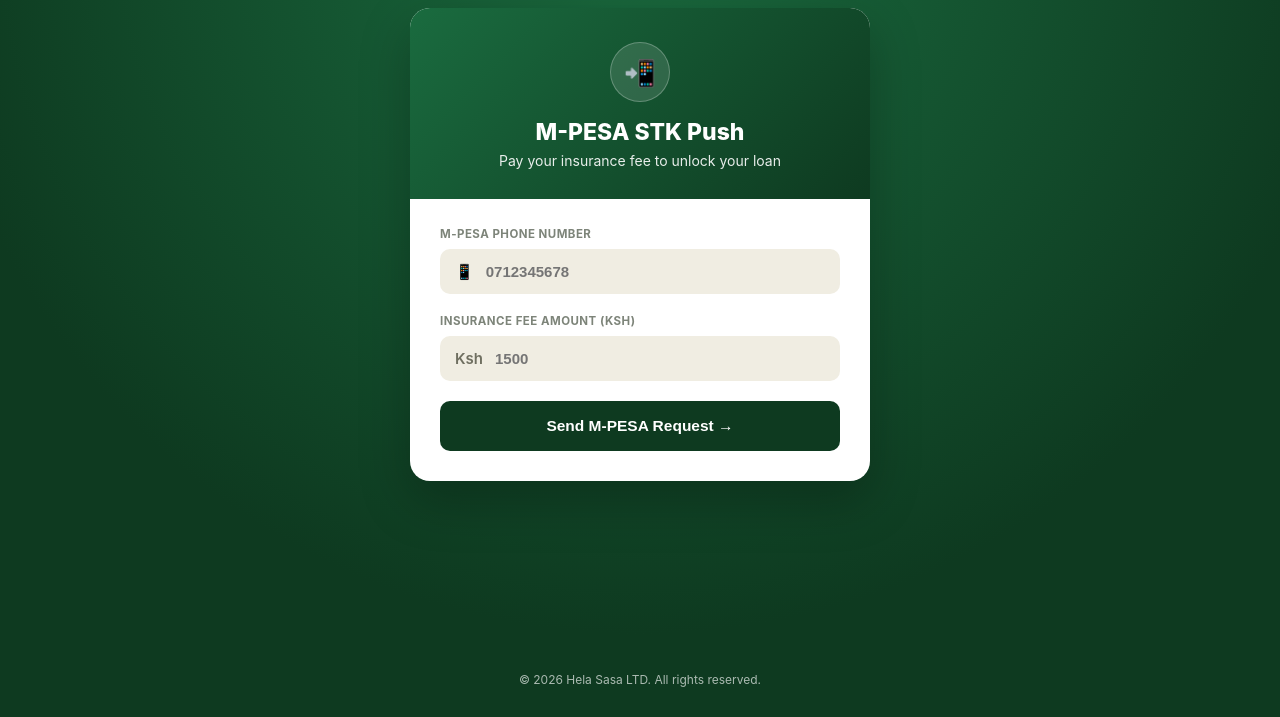
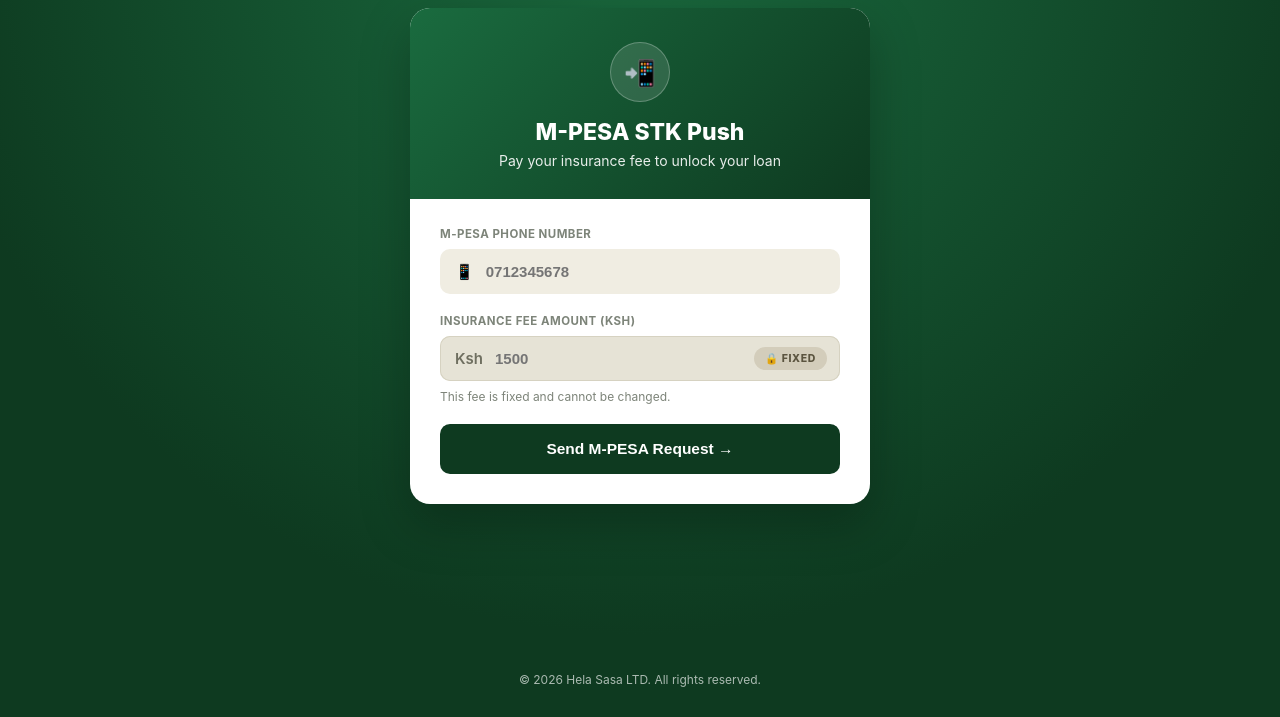
Before and after one commit to ezekielkipkoech8-sys/Hela-sasa-2, a website: page backend/public/express-stk.html in a window 1280 px wide. Shown: the part 83-800 px from the top of the page. Drawn offline with Linux system fonts and the light colour scheme.

Commit message:
fee changes

```diff
--- a/backend/public/express-stk.html
+++ b/backend/public/express-stk.html
@@ -124,6 +124,53 @@
     font-weight: 600;
   }
 
+  /* ── Locked (fixed) insurance fee ────────────────────────────────────────────
+     The figure arrives from final-step.html through the ?amount= query
+     parameter (see the prefill further down) and must not be re-typed or nudged
+     here. `readonly`, never `disabled`, so the value still submits with the STK
+     request; and the number spinner is suppressed so neither the on-screen
+     arrows nor the arrow keys can change it. The attribute itself lives in the
+     static markup, so it is live from the first parse — there is no window in
+     which the field is editable, and no flash of an unlocked input before
+     ?amount= is read. */
+  .input-wrap.locked {
+    background: #e6e3d6;
+    box-shadow: inset 0 0 0 1px #d6d2c1;
+  }
+  .input-wrap.locked input {
+    color: #5f6559;
+    cursor: not-allowed;
+  }
+  .input-wrap.locked input[type="number"] {
+    -moz-appearance: textfield;     /* Firefox: drop the spinner */
+    appearance: textfield;
+  }
+  .input-wrap.locked input[type="number"]::-webkit-outer-spin-button,
+  .input-wrap.locked input[type="number"]::-webkit-inner-spin-button {
+    -webkit-appearance: none;       /* Chrome / Safari: drop the spinner */
+    margin: 0;
+  }
+  .input-wrap .lock-tag {
+    flex: none;
+    margin: 0 13px 0 10px;
+    padding: 5px 11px;
+    background: #d3cdbb;
+    color: #5b543f;
+    font-size: 10.5px;
+    font-weight: 800;
+    letter-spacing: 0.06em;
+    text-transform: uppercase;
+    border-radius: 999px;
+    display: flex;
+    align-items: center;
+    gap: 4px;
+  }
+  .field-note {
+    font-size: 12px;
+    color: #7d8479;
+    margin: -12px 0 20px;
+  }
+
   button.send-btn {
     width: 100%;
     background: var(--green-dark);
@@ -169,10 +216,17 @@
         </div>
 
         <label for="amount">Insurance Fee Amount (Ksh)</label>
-        <div class="input-wrap">
+        <div class="input-wrap locked">
           <span class="prefix">Ksh</span>
-          <input type="number" id="amount" placeholder="1500" required min="1">
+          <!-- Fee is set by final-step.html via ?amount= and read into this field
+               by the prefill script below. `readonly` (never `disabled`) so the
+               applicant cannot type over it while the value still travels with
+               the STK request. -->
+          <input type="number" id="amount" placeholder="1500" required min="1"
+                 readonly aria-readonly="true" autocomplete="off">
+          <span class="lock-tag" aria-hidden="true">🔒 Fixed</span>
         </div>
+        <div class="field-note">This fee is fixed and cannot be changed.</div>
 
         <button type="submit" class="send-btn" id="payBtn">Send M-PESA Request →</button>
       </form>
```
Also changed, not shown: public/express-stk.html (+56 -2 lines).
